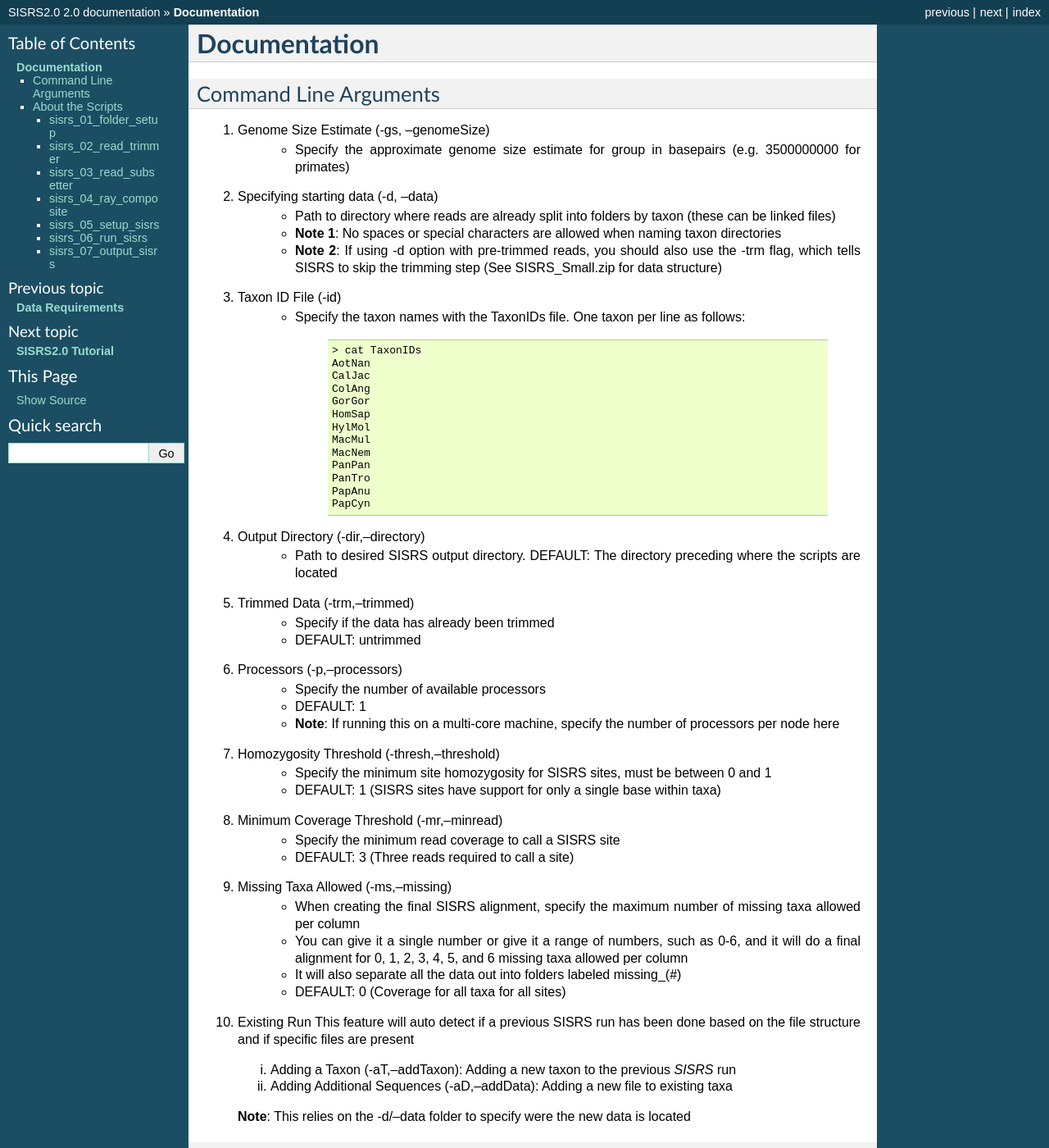
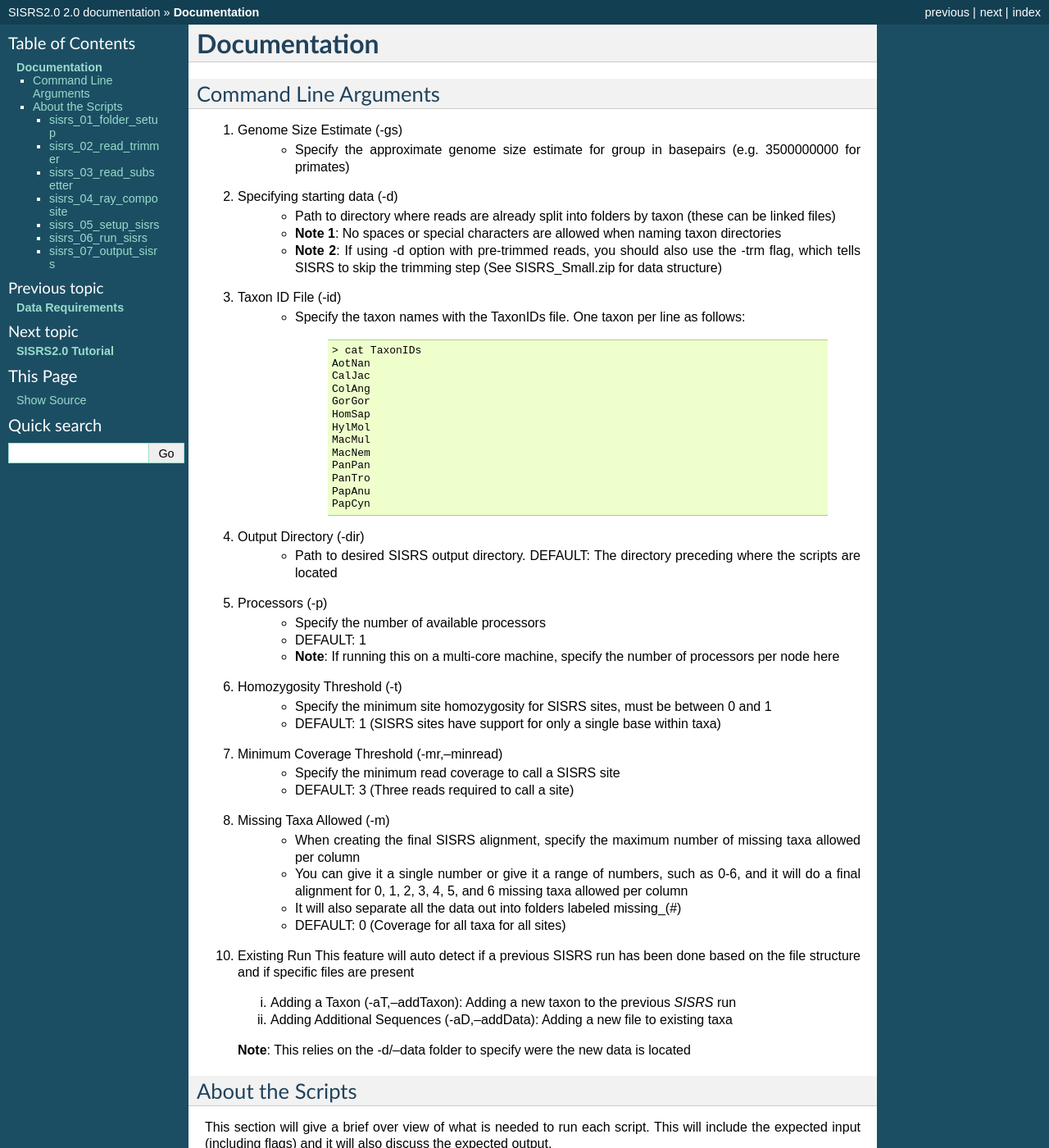
Before and after one commit to SchwartzLabURI/SISRS, a Sphinx documentation site: the page built from docs/documentation.rst, in a window 1280 px wide and 1400 px high. Shown: the whole window at 82% size. Built offline with Sphinx 7.4.7, drawn with Linux system fonts in a browser that asks for light colours.

Commit message:
edited cmmd ln params

```diff
--- a/docs/documentation.rst
+++ b/docs/documentation.rst
@@ -5,10 +5,10 @@
 Command Line Arguments
 **********************
 
-1. Genome Size Estimate (-gs, --genomeSize)
+1. Genome Size Estimate (-gs)
     * Specify the approximate genome size estimate for group in basepairs (e.g. 3500000000 for primates)
 
-2. Specifying starting data (-d, --data)
+2. Specifying starting data (-d)
     * Path to directory where reads are already split into folders by taxon (these can be linked files)
     * **Note 1**: No spaces or special characters are allowed when naming taxon directories
     * **Note 2**: If using -d option with pre-trimmed reads, you should also use the -trm flag, which tells SISRS to skip the trimming step (See SISRS_Small.zip for data structure)
@@ -32,27 +32,23 @@
            PapAnu
            PapCyn
 
-4. Output Directory (-dir,--directory)
+4. Output Directory (-dir)
     * Path to desired SISRS output directory. DEFAULT: The directory preceding where the scripts are located
 
-5. Trimmed Data (-trm,--trimmed)
-        * Specify if the data has already been trimmed
-        * DEFAULT: untrimmed
-
-6. Processors (-p,--processors)
+5. Processors (-p)
     * Specify the number of available processors
     * DEFAULT: 1
     * **Note**: If running this on a multi-core machine, specify the number of processors per node here
 
-7. Homozygosity Threshold (-thresh,--threshold)
+6. Homozygosity Threshold (-t)
     * Specify the minimum site homozygosity for SISRS sites, must be between 0 and 1
     * DEFAULT: 1 (SISRS sites have support for only a single base within taxa)
 
-8. Minimum Coverage Threshold (-mr,--minread)
+7. Minimum Coverage Threshold (-mr,--minread)
     * Specify the minimum read coverage to call a SISRS site
     * DEFAULT: 3 (Three reads required to call a site)
 
-9. Missing Taxa Allowed (-ms,--missing)
+8. Missing Taxa Allowed (-m)
     * When creating the final SISRS alignment, specify the maximum number of missing taxa allowed per column
     * You can give it a single number or give it a range of numbers, such as 0-6, and it will do a final alignment for 0, 1, 2, 3, 4, 5, and 6 missing taxa allowed per column
     *  It will also separate all the data out into folders labeled missing_(#)
```
